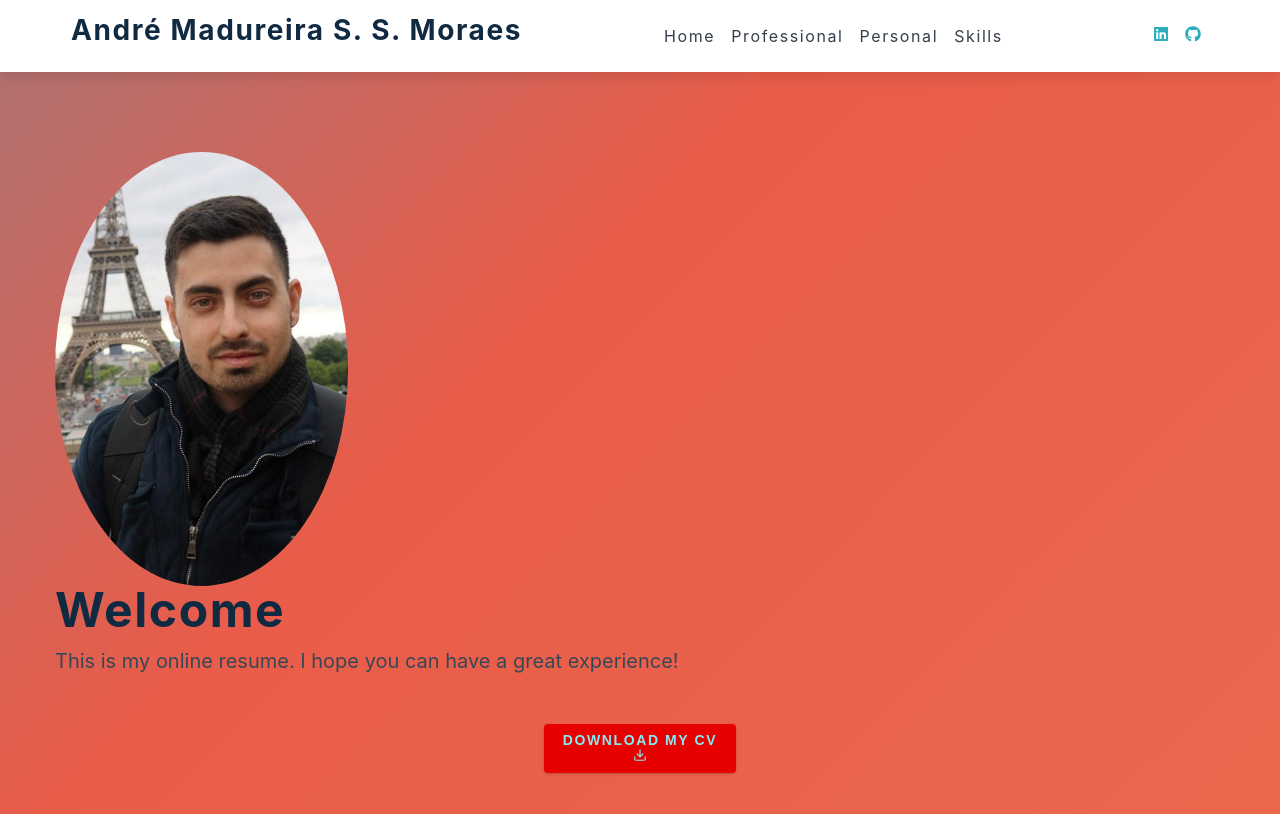
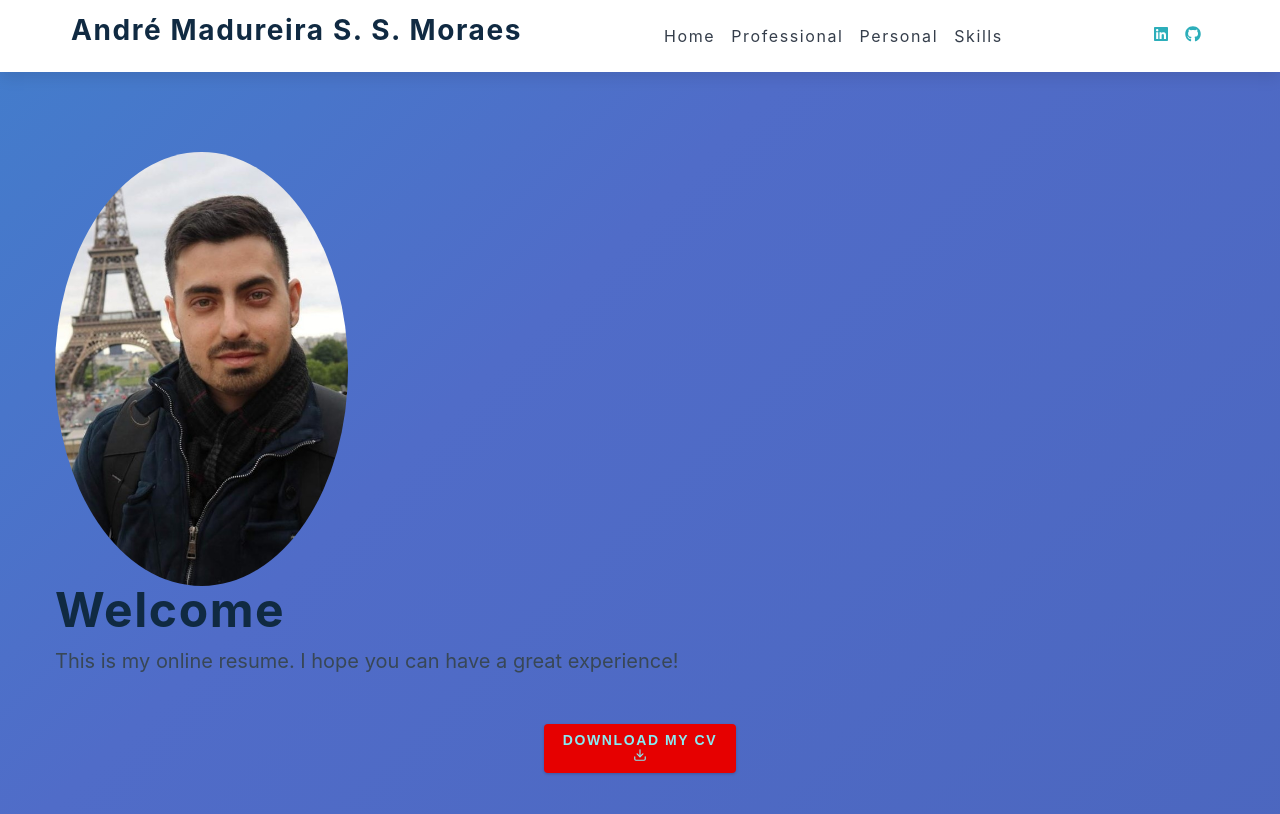
Before and after one commit to andremadureira1993/PersonalProfile, a React (Create React App) app in the folder Front/personalprofile/: page / in a window 1280 px wide. Shown: the top 814 px of the page. Built offline with nearby package versions, Linux system fonts and the light colour scheme.

Commit message:
Changed background color effect in body

```diff
--- a/Front/personalprofile/src/assets/style/index.css
+++ b/Front/personalprofile/src/assets/style/index.css
@@ -58,7 +58,7 @@ Global Styles
 body {
   font-family: -apple-system, BlinkMacSystemFont, 'Segoe UI', Roboto, Oxygen,
     Ubuntu, Cantarell, 'Open Sans', 'Helvetica Neue', sans-serif;
-  background: linear-gradient(-45deg, #ee7752, #e95c49, #23a6d5, #23d5ab);
+  background: linear-gradient(-45deg, #4660b4, #506cc8, #23a6d5, #46f3cb);
 	background-size: 400% 400%;
 	animation: gradient 15s ease infinite;
   color: var(--clr-grey-1);
```
